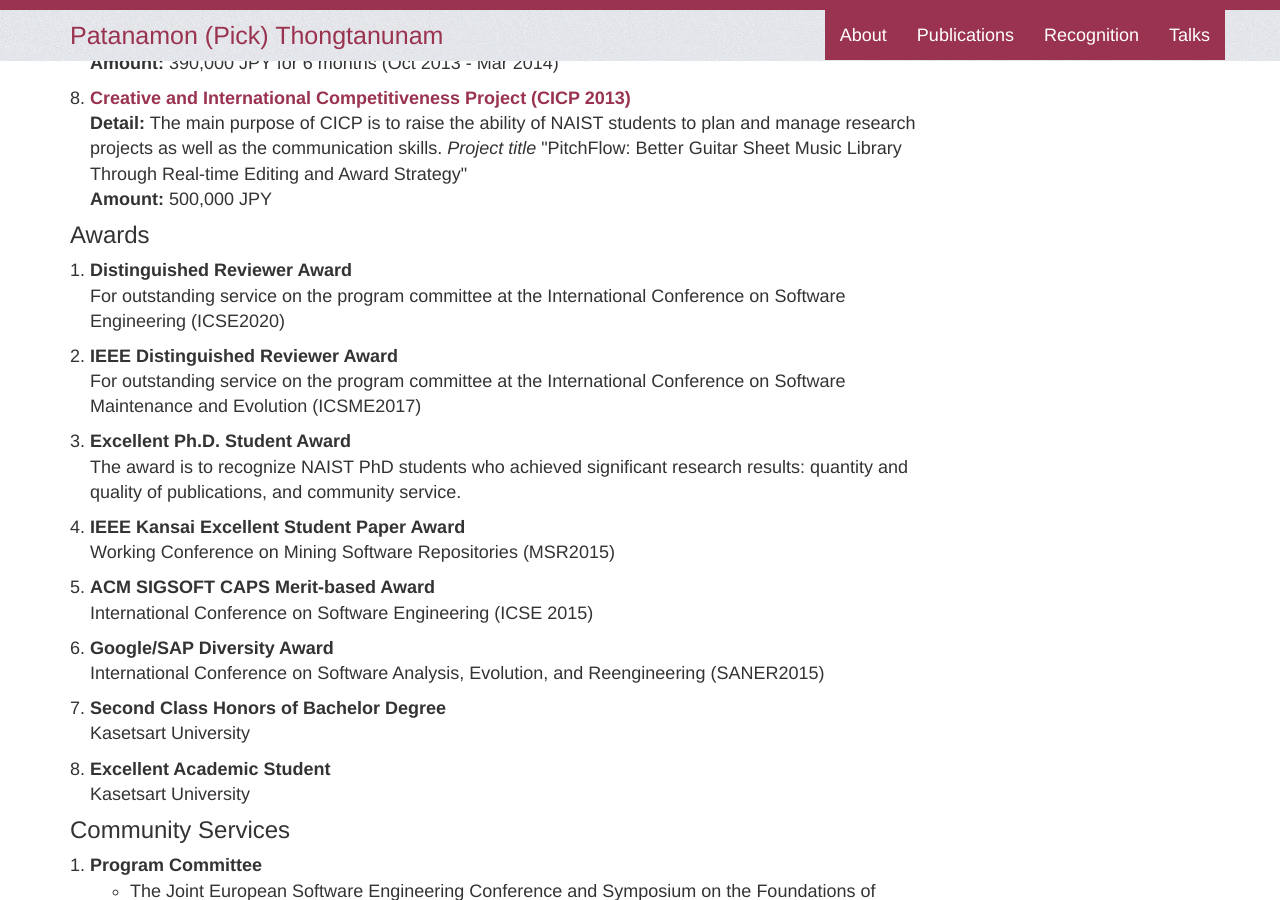
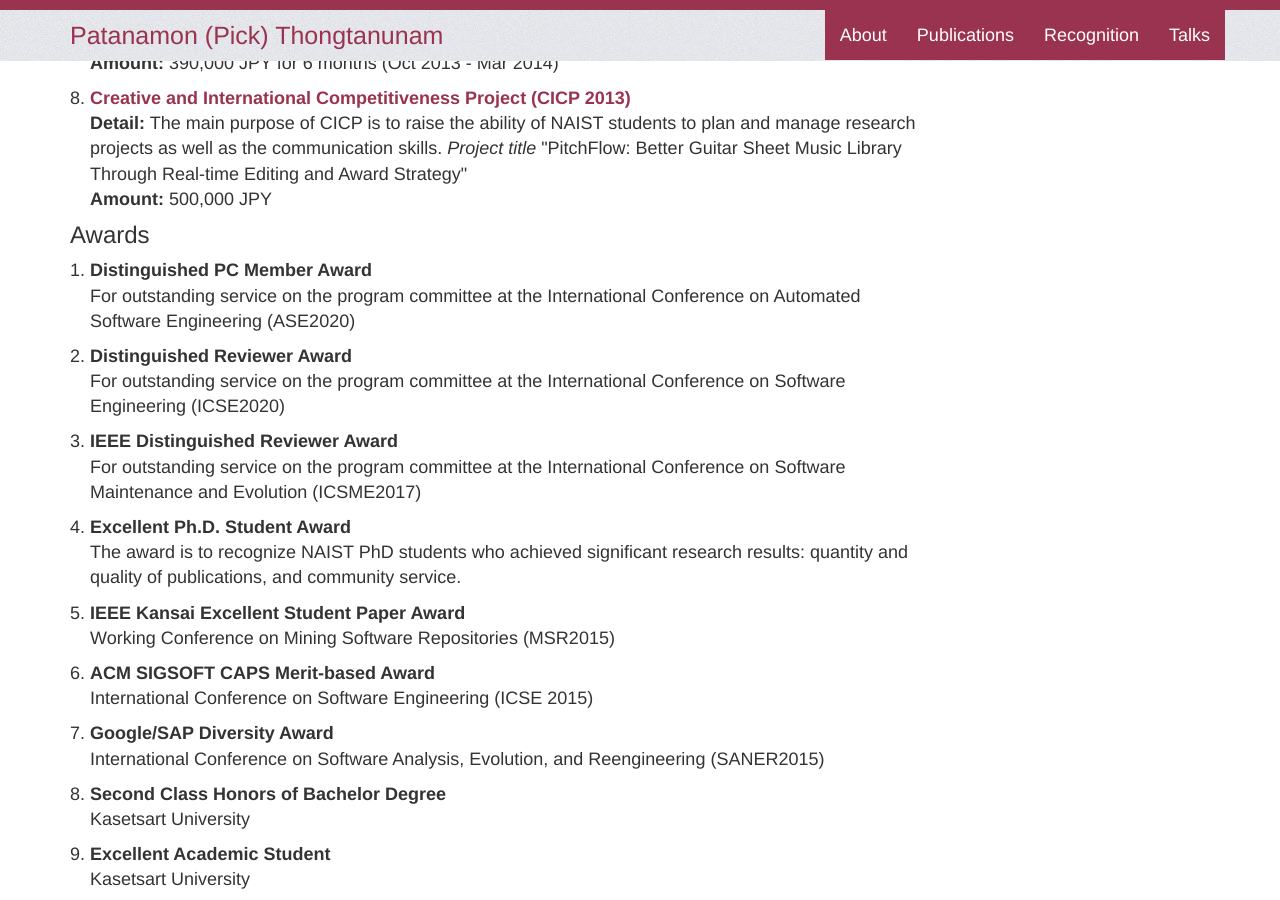
Before and after one commit to patanamon/patanamon.github.io, a Jekyll site: the page built from index.html, in a window 1280 px wide and 900 px high, scrolled down 3976 px. Built offline with Jekyll 4.4.1, drawn with Linux system fonts in a browser that asks for light colours; comment, search, counter and statistics services are not loaded.

Commit message:
add ASE award

```diff
--- a/_data/awards.yml
+++ b/_data/awards.yml
@@ -1,3 +1,7 @@
+- name: "Distinguished PC Member Award"
+  # date: Dec 2015
+  detail: "For outstanding service on the program committee at the International Conference on Automated Software Engineering (ASE2020)"
+
 - name: "Distinguished Reviewer Award"
   # date: Dec 2015
   detail: "For outstanding service on the program committee at the International Conference on Software Engineering (ICSE2020)"
```
